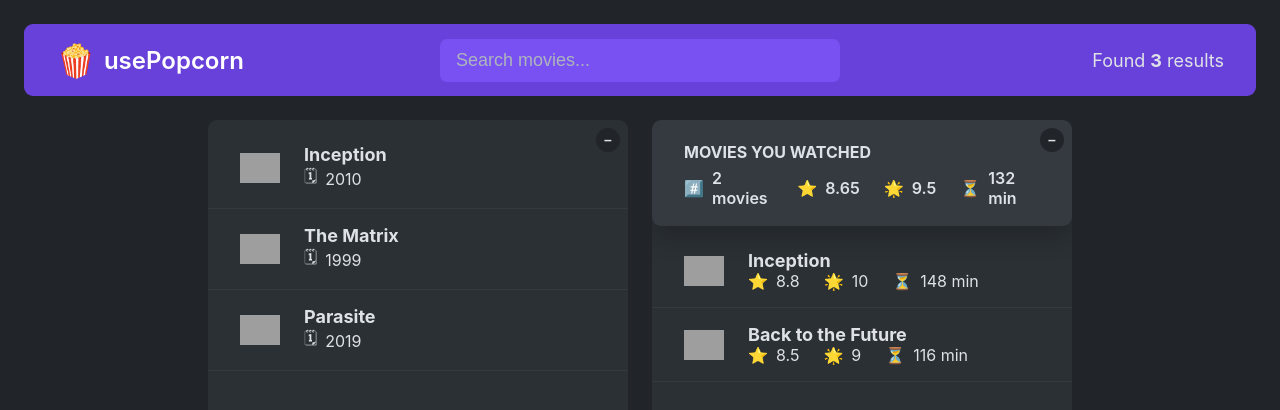
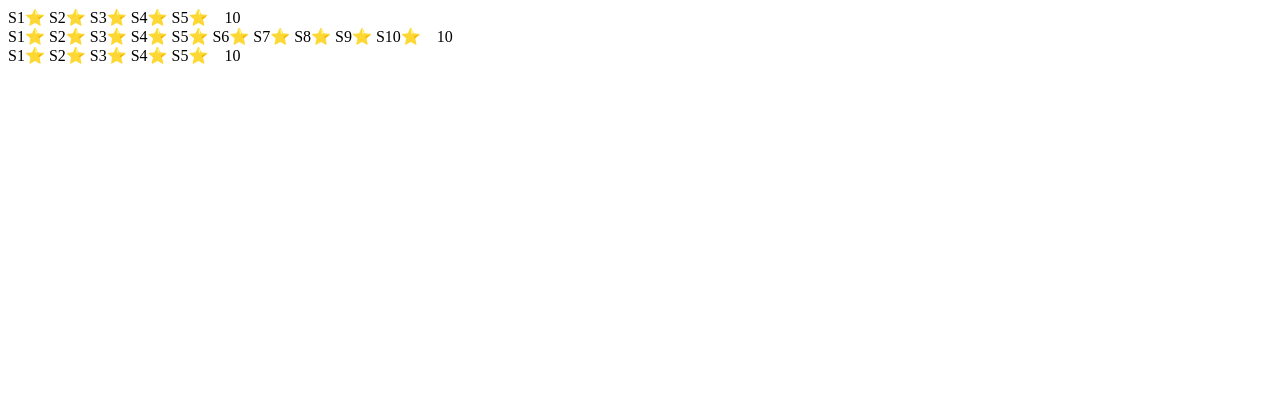
Before and after one commit to kiethohoai/use-popcorn, a React (Vite) app: page / in a window 1280 px wide. Shown: the top 410 px of the page. Built offline with nearby package versions, Linux system fonts and the light colour scheme; grey boxes are pictures that could not be loaded.

Commit message:
011 Building a Reusable Star Rating Component

```diff
--- /dev/null
+++ b/src/StarRating.jsx
@@ -0,0 +1,28 @@
+const containerStyle = {
+  display: "flex",
+  alignItems: "center",
+  gap: "16px",
+};
+
+const starContainerStyle = {
+  display: "flex",
+  gap: "4px",
+};
+
+const textStyle = {
+  lineHeight: "1",
+  margin: "0",
+};
+
+export default function StarRating({ maxRating = 5 }) {
+  return (
+    <div style={containerStyle}>
+      <div style={starContainerStyle}>
+        {Array.from({ length: maxRating }, (_, i) => (
+          <span key={`icon-${i}`}>S{i + 1}⭐</span>
+        ))}
+      </div>
+      <p style={textStyle}>10</p>
+    </div>
+  );
+}
--- a/src/index.jsx
+++ b/src/index.jsx
@@ -1,11 +1,15 @@
 import React from "react";
 import ReactDOM from "react-dom/client";
-import "./index.css";
-import App from "./App";
+// import "./index.css";
+// import App from "./App";
+import StarRating from "./StarRating";
 
 const root = ReactDOM.createRoot(document.getElementById("root"));
 root.render(
-    <React.StrictMode>
-        <App />
-    </React.StrictMode>
+  <React.StrictMode>
+    {/* <App /> */}
+    <StarRating maxRating={5} />
+    <StarRating maxRating={10} />
+    <StarRating />
+  </React.StrictMode>,
 );
```
Also changed, not shown: 1 other file (tests, documents, lock files or other folders).
